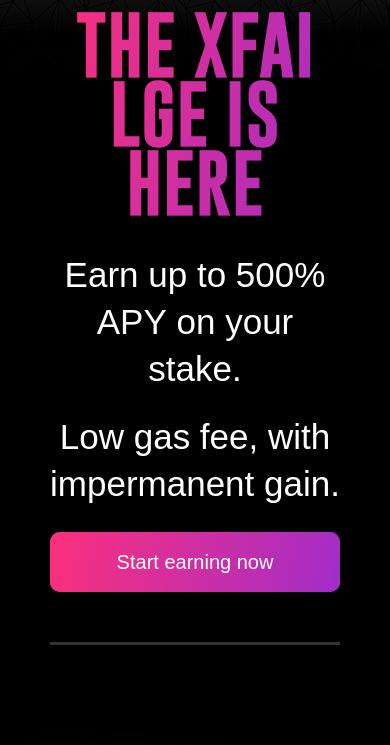
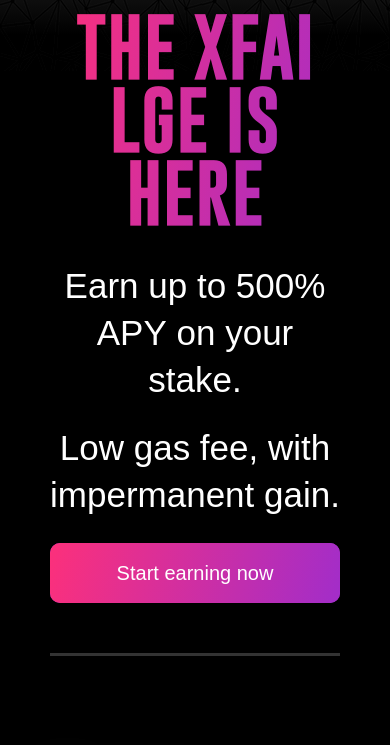
Before and after one commit to dejn9/xfai, a plain HTML site: page index.html in a window 390 px wide. Shown: the part 99-844 px from the top of the page. Drawn offline with Linux system fonts and the light colour scheme; a web font is replaced by a local one.

Commit message:
lge line height fix

```diff
--- a/sass/pageElements/_lgeHere.scss
+++ b/sass/pageElements/_lgeHere.scss
@@ -42,7 +42,7 @@
 
         @media only screen and (max-width:768px){
             font-size:67px;
-            line-height: 69px;
+            line-height: 73px;
         }
     }
     &__paragraph {
```
Also changed, not shown: css/style.css.
